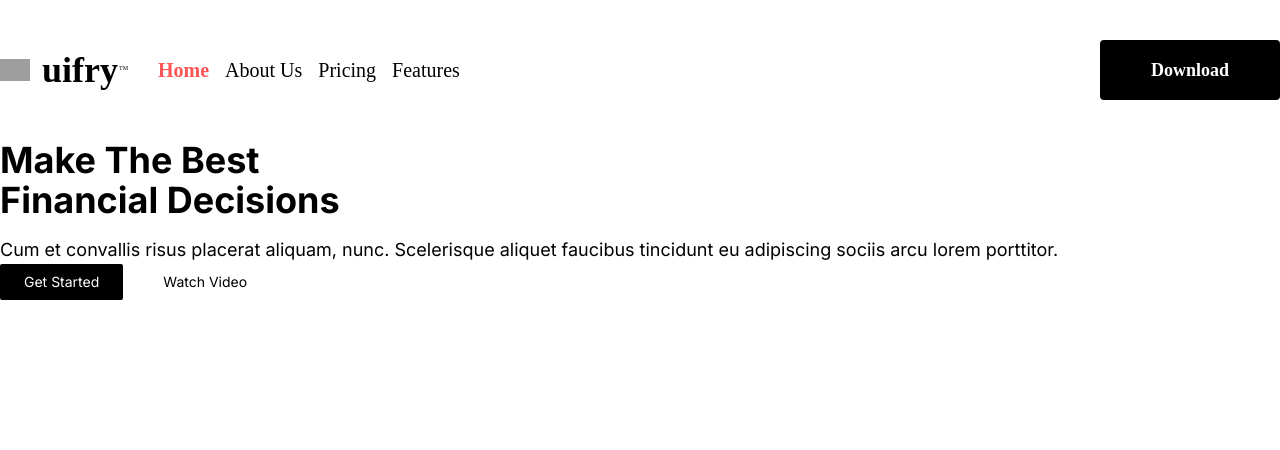
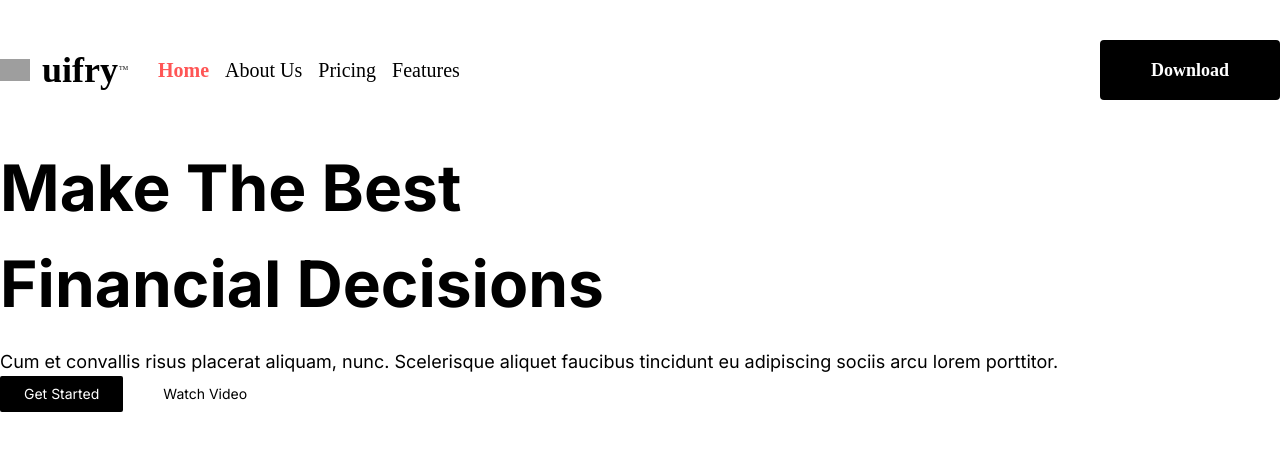
Before and after one commit to brij1728/finance-bank-money-app, a Next.js app: page / in a window 1280 px wide. Shown: the top 450 px of the page. Built offline with nearby package versions, Linux system fonts and the light colour scheme; grey boxes are pictures that could not be loaded; a web font is replaced by a local one.

Commit message:
style: Adjust button padding and font size in Header component

```diff
--- a/src/components/ui/Header.tsx
+++ b/src/components/ui/Header.tsx
@@ -41,7 +41,7 @@ export const Header = () => {
             </ul>
           </nav>
         </div>
-        <button className="btn-primary bg-black text-white text-[18px] leading-[28px] py-2 px-11 font-semibold rounded w-[180px] h-[60px]">
+        <button className="btn-primary bg-black text-white text-[18px] leading-[28px] py-4 px-[46px] font-semibold rounded w-[180px] h-[60px]">
           Download
         </button>
       </div>
--- a/src/components/ui/Hero.tsx
+++ b/src/components/ui/Hero.tsx
@@ -2,7 +2,7 @@ export const Hero = () => {
   return (
     <section className="">
       <div className="container mx-auto flex flex-col float-start">
-        <div className="text-4xl font-bold text-black ">
+        <div className="text-[64px] font-bold text-black ">
           <h1 className="">Make The Best</h1>
           <h1 className="">Financial Decisions</h1>
         </div>
```
